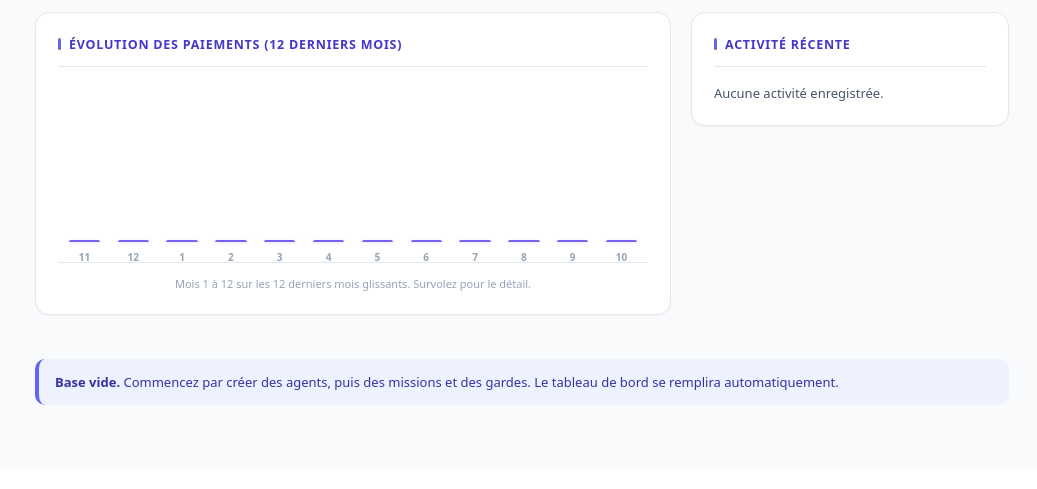
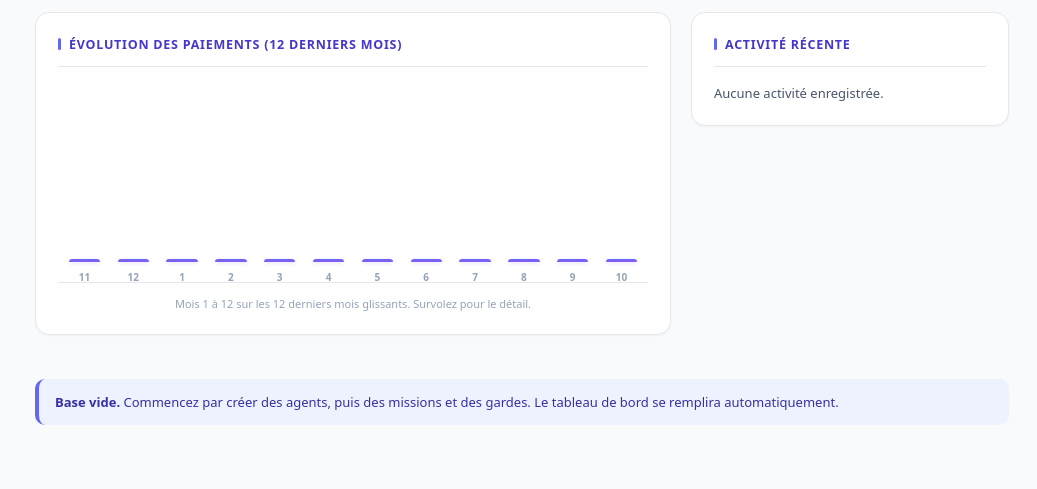
Before and after one commit to MamisoaDonavann/perceptionprincipale, a Django app: page / in a window 1280 px wide. Shown: the part 886-1375 px from the top of the page, without its empty margins (243-1280 px from the left). Before the commit the page ends 1291 px from the top, so only its background shows below. Run offline with Django 5.2, Linux system fonts and the light colour scheme; the visitor is signed in with stand-in values (Sample User, id 1); data comes from the database, SQL or seed files in the repository; data that the repository does not hold is empty.

Commit message:
Lot C fix : graphique barres (position absolute) + timeline affinée

```diff
--- a/static/css/style.css
+++ b/static/css/style.css
@@ -1631,7 +1631,7 @@ summary:focus-visible {
     display: flex;
     align-items: flex-end;
     gap: 4px;
-    height: 180px;
+    height: 200px;
     padding: 12px 4px 0;
     border-bottom: 1px solid var(--border);
 }
@@ -1648,15 +1648,16 @@ summary:focus-visible {
 .chart-bars__bar-wrapper {
     flex: 1;
     width: 100%;
-    display: flex;
-    align-items: flex-end;
-    justify-content: center;
-    padding-bottom: 4px;
+    position: relative;
+    min-height: 0;
 }
 
 .chart-bars__bar {
+    position: absolute;
+    bottom: 4px;
+    left: 15%;
     width: 70%;
-    min-height: 2px;
+    min-height: 3px;
     background: linear-gradient(180deg, var(--primary-500), var(--violet));
     border-radius: 4px 4px 0 0;
     transition: all 0.3s var(--ease-out);
@@ -1691,7 +1692,7 @@ summary:focus-visible {
 
 .timeline__item {
     position: relative;
-    padding: 0 0 16px 24px;
+    padding: 2px 0 18px 26px;
     display: flex;
     gap: 0;
 }
@@ -1709,9 +1710,9 @@ summary:focus-visible {
 .timeline__dot {
     position: absolute;
     left: 0;
-    top: 4px;
-    width: 16px;
-    height: 16px;
+    top: 6px;
+    width: 14px;
+    height: 14px;
     border-radius: 50%;
     background: var(--primary-100);
     border: 2px solid var(--surface);
```
